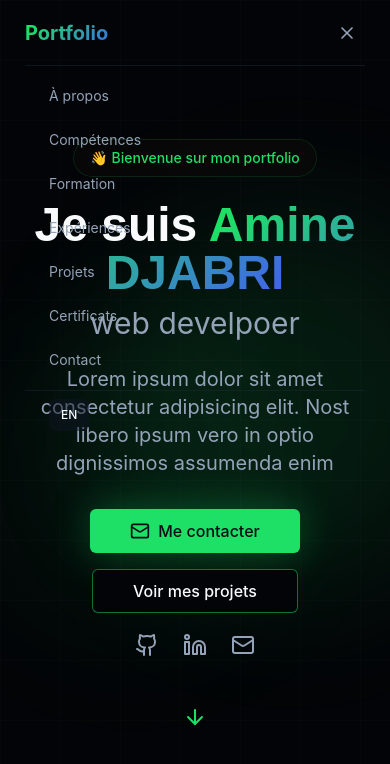
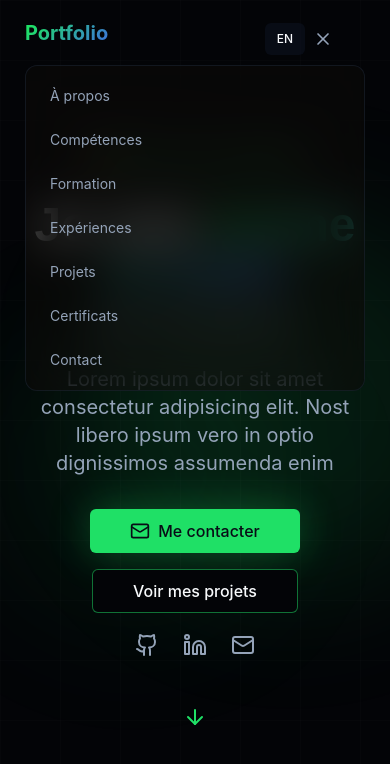
Before and after one commit to aminegitcode/portfolio, a Next.js app: page / in a window 390 px wide. Both pictures are taken after a click on the button 347 px from the left and 33 px from the top of the page. Shown: the top 764 px of the page. Built offline with nearby package versions, Linux system fonts and the light colour scheme.

Commit message:
(style): change place for language toggle button and add glass-card effect for mobile navbar

```diff
--- a/src/components/sections/Navbar.tsx
+++ b/src/components/sections/Navbar.tsx
@@ -10,7 +10,6 @@ const Navbar = () => {
   const [isScrolled, setIsScrolled] = useState(false);
   const [isMobileMenuOpen, setIsMobileMenuOpen] = useState(false);
   const { language, toggleLanguage } = useLanguage();
-
 
   useEffect(() => {
     const handleScroll = () => setIsScrolled(window.scrollY > 50);
@@ -85,12 +84,21 @@ const navLinks = Links[language];
           </div>
 
           {/* Mobile Menu Button */}
+          <div className="px-6 lg:hidden flex items-center  pt-2 pb-1  mt-2">
+            <Button
+              variant="secondary"
+              onClick={toggleLanguage}
+              className="px-3 py-1= text-xs  lg:ml-5 bg-secondary/50 transition-colors"
+            >
+              {language === "fr" ? "EN" : "FR"}
+            </Button>
             <button
               className="lg:hidden p-2 text-muted-foreground hover:text-foreground transition-colors"
               onClick={() => setIsMobileMenuOpen((prev) => !prev)}
             >
               {isMobileMenuOpen ? <X size={20} /> : <Menu size={20} />}
             </button>
+          </div>
         </div>
 
         {/* Mobile Navigation */}
@@ -101,7 +109,7 @@ const navLinks = Links[language];
               animate={{ opacity: 1, height: "auto" }}
               exit={{ opacity: 0, height: 0 }}
               transition={{ duration: 0.2 }}
-              className="lg:hidden overflow-hidden border-t border-gray-800/50"
+              className="lg:hidden overflow-hidden border-t glass-card  border-gray-800/50"
             >
               <div className="py-2">
                 {navLinks.map((link, index) => (
@@ -117,16 +125,6 @@ const navLinks = Links[language];
                     {link.label}
                   </motion.a>
                 ))}
-
-                <div className="px-6 pt-2 pb-1 border-t border-gray-800/50 mt-2">
-                  <Button
-                    variant="secondary"
-                    onClick={toggleLanguage}
-                    className="px-3 py-1= text-xs  lg:ml-5 bg-secondary/50 transition-colors"
-                  >
-                    {language === "fr" ? "EN" : "FR"}
-                  </Button>
-                </div>
               </div>
             </motion.div>
           )}
```
Lines whose indentation alone changed are shown as unchanged.
